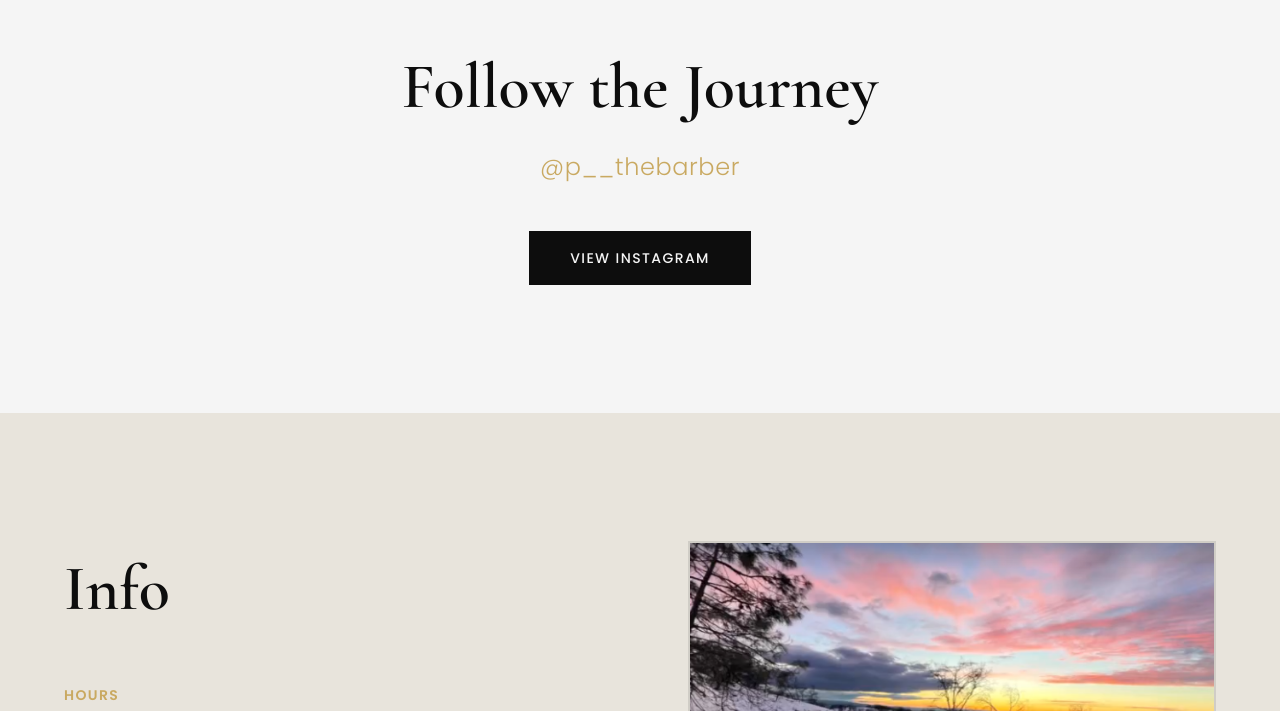
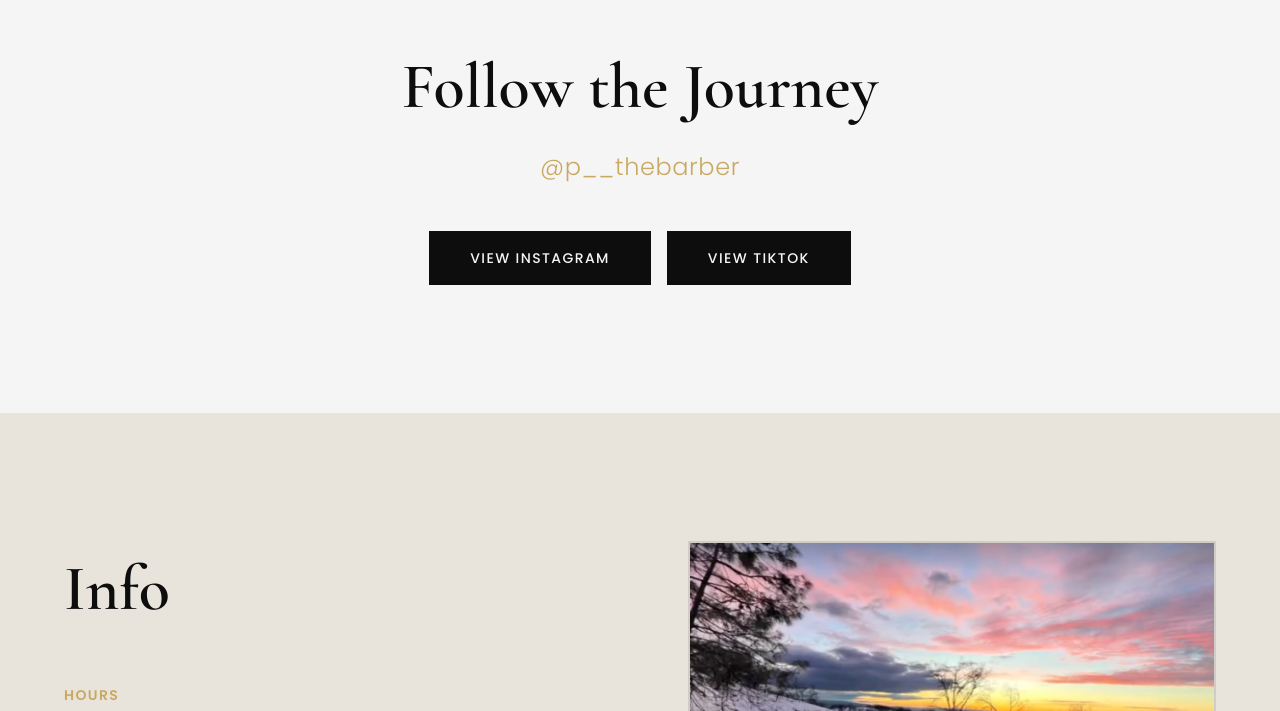
Before and after one commit to ThangKNguyen/Barber-Shop-Business-Site, a React (Vite) app: page / in a window 1280 px wide. Shown: the part 5634-6345 px from the top of the page. Built offline with nearby package versions, Linux system fonts and the light colour scheme.

Commit message:
added tiktok

```diff
--- a/src/App.jsx
+++ b/src/App.jsx
@@ -6,7 +6,7 @@ import Services from './components/Services'
 import Features from './components/Features'
 import Gallery from './components/Gallery'
 import Reviews from './components/Reviews'
-import Instagram from './components/Instagram'
+import Socials from './components/Socials'
 import Contact from './components/Contact'
 import Footer from './components/Footer'
 
@@ -41,7 +41,7 @@ export default function App() {
         <Features />
         <Gallery />
         <Reviews />
-        <Instagram />
+        <Socials />
         <Contact />
       </main>
       <Footer />
--- a/src/components/Instagram.jsx
+++ /dev/null
@@ -1,23 +0,0 @@
-export default function Instagram() {
-  return (
-    <section className="py-32 px-[5%] bg-[#f5f5f5] dark:bg-[#0d0d0d] text-center">
-      <div className="reveal">
-        <h2 className="font-serif font-semibold text-[#0d0d0d] dark:text-[#f5f5f5] mb-4"
-          style={{ fontSize: 'clamp(2.5rem, 5vw, 4rem)' }}>
-          Follow the Journey
-        </h2>
-        <p className="text-2xl font-light text-gold tracking-wide mb-12">
-          @p__thebarber
-        </p>
-        <a
-          href="https://instagram.com/p__thebarber"
-          target="_blank"
-          rel="noreferrer"
-          className="inline-block px-10 py-4 text-sm font-medium tracking-widest border border-[#0d0d0d] dark:border-[#f5f5f5] bg-[#0d0d0d] dark:bg-[#f5f5f5] text-[#f5f5f5] dark:text-[#0d0d0d] hover:bg-gold hover:border-gold hover:text-[#0d0d0d] dark:hover:bg-gold dark:hover:border-gold dark:hover:text-[#0d0d0d] transition-all duration-300"
-        >
-          VIEW INSTAGRAM
-        </a>
-      </div>
-    </section>
-  )
-}
--- /dev/null
+++ b/src/components/Socials.jsx
@@ -0,0 +1,33 @@
+export default function Socials() {
+  return (
+    <section className="py-32 px-[5%] bg-[#f5f5f5] dark:bg-[#0d0d0d] text-center">
+      <div className="reveal">
+        <h2 className="font-serif font-semibold text-[#0d0d0d] dark:text-[#f5f5f5] mb-4"
+          style={{ fontSize: 'clamp(2.5rem, 5vw, 4rem)' }}>
+          Follow the Journey
+        </h2>
+        <p className="text-2xl font-light text-gold tracking-wide mb-12">
+          @p__thebarber
+        </p>
+        <div className="flex flex-col sm:flex-row gap-4 justify-center">
+          <a
+            href="https://instagram.com/p__thebarber"
+            target="_blank"
+            rel="noreferrer"
+            className="inline-block px-10 py-4 text-sm font-medium tracking-widest border border-[#0d0d0d] dark:border-[#f5f5f5] bg-[#0d0d0d] dark:bg-[#f5f5f5] text-[#f5f5f5] dark:text-[#0d0d0d] hover:bg-gold hover:border-gold hover:text-[#0d0d0d] dark:hover:bg-gold dark:hover:border-gold dark:hover:text-[#0d0d0d] transition-all duration-300"
+          >
+            VIEW INSTAGRAM
+          </a>
+          <a
+            href="https://www.tiktok.com/@p__thebarber"
+            target="_blank"
+            rel="noreferrer"
+            className="inline-block px-10 py-4 text-sm font-medium tracking-widest border border-[#0d0d0d] dark:border-[#f5f5f5] bg-[#0d0d0d] dark:bg-[#f5f5f5] text-[#f5f5f5] dark:text-[#0d0d0d] hover:bg-gold hover:border-gold hover:text-[#0d0d0d] dark:hover:bg-gold dark:hover:border-gold dark:hover:text-[#0d0d0d] transition-all duration-300"
+          >
+            VIEW TIKTOK
+          </a>
+        </div>
+      </div>
+    </section>
+  )
+}
```
